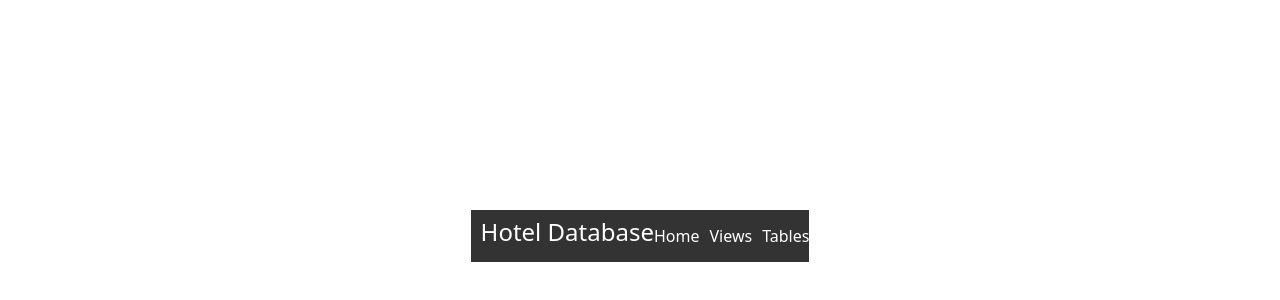
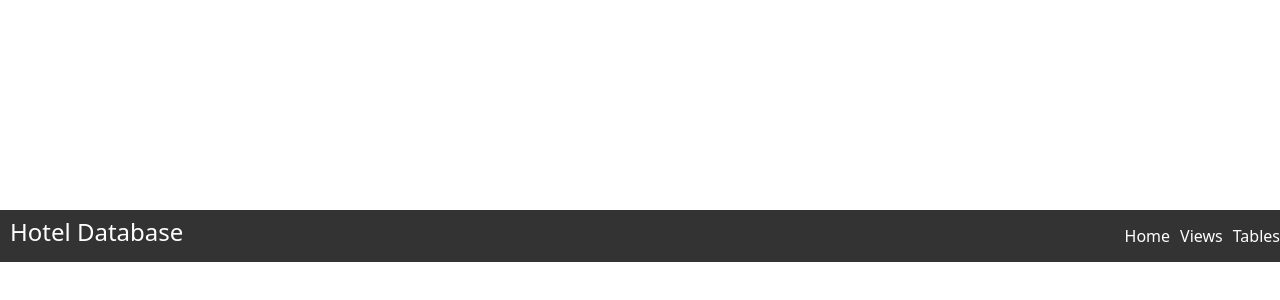
Before and after one commit to PatLuo/CSI-2132-hotel-project, a React (Vite) app in the folder frontend/: page / in a window 1280 px wide. Shown: the part 164-464 px from the top of the page. Built offline with nearby package versions, Linux system fonts and the light colour scheme.

Commit message:
navbar styling change

```diff
--- a/frontend/src/App.css
+++ b/frontend/src/App.css
@@ -1,6 +1,4 @@
 #root {
-  max-width: 1280px;
-  margin: 0 auto;
-  padding: 2rem;
+  width: 100%;
   text-align: center;
 }
```
